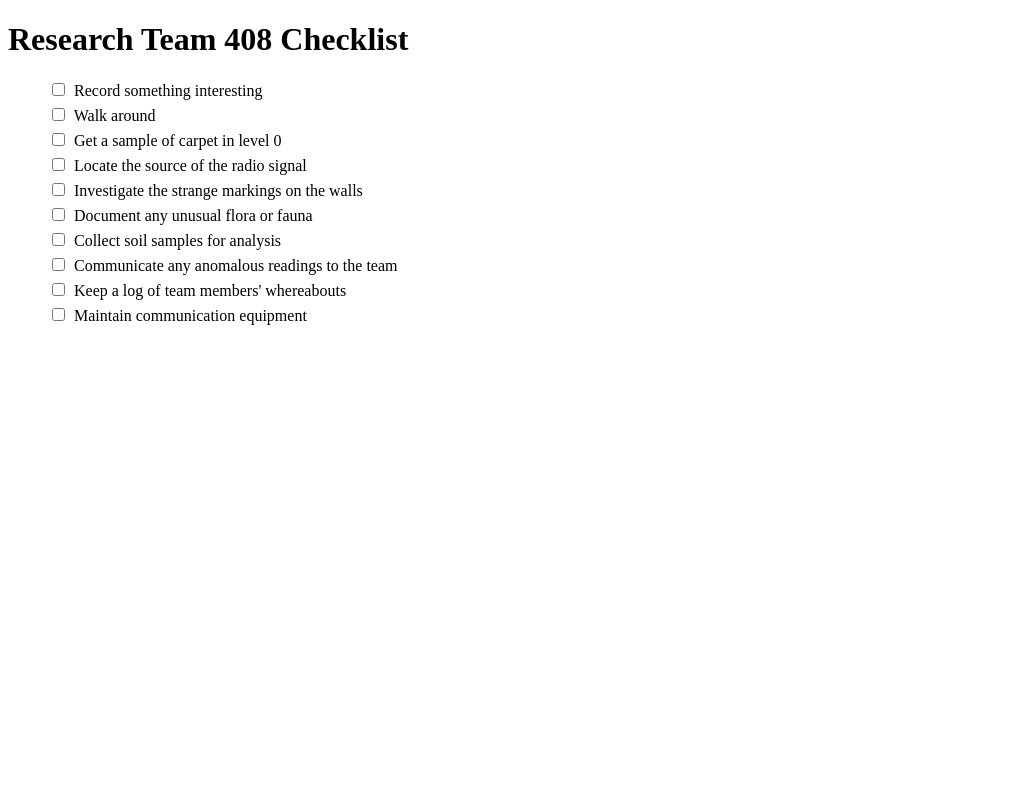
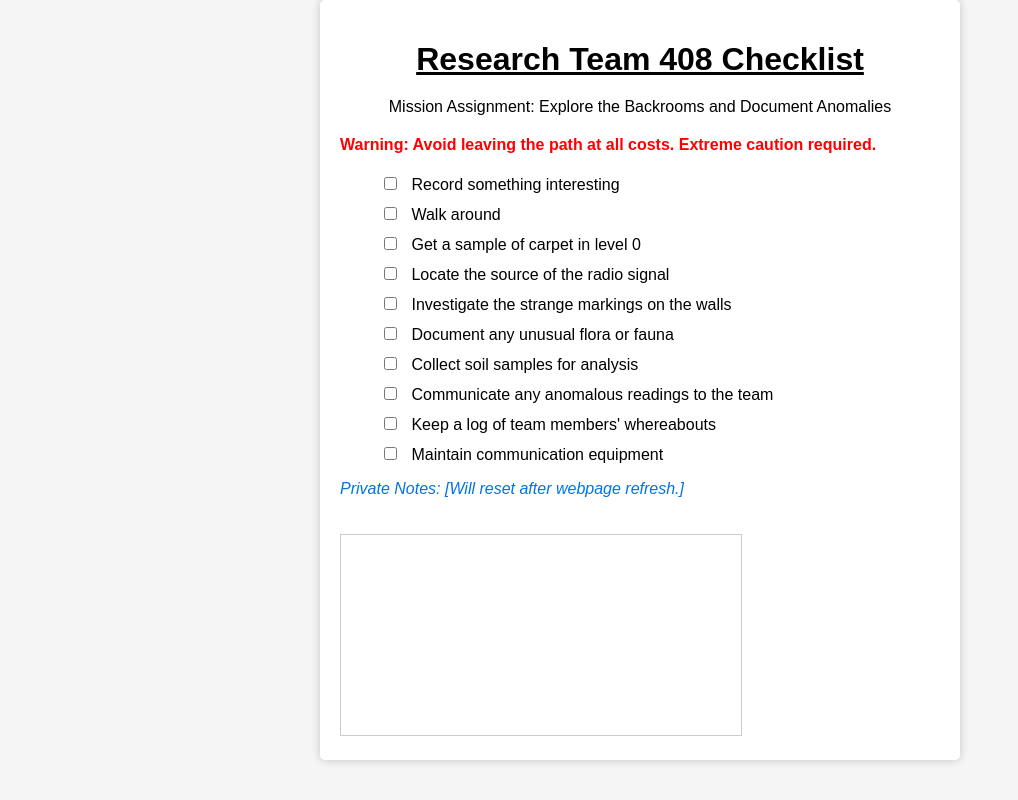
Before and after one commit to mikegent01/Backrooms, a plain HTML site: page index.html in a window 1280 px wide. Shown: the whole page, without its empty margins (0-1018 px from the left). Drawn offline with Linux system fonts and the light colour scheme.

Commit message:
Update index.html

```diff
--- a/index.html
+++ b/index.html
@@ -5,22 +5,74 @@
     <meta name="viewport" content="width=device-width, initial-scale=1.0">
     <title>Research Team 408 Checklist</title>
     <style>
+        body {
+            font-family: Arial, sans-serif;
+            background-color: #f5f5f5;
+            margin: 0;
+            padding: 0;
+        }
+
+        h1 {
+            text-align: center;
+            text-decoration: underline;
+            margin-bottom: 20px;
+        }
+
+        .container {
+            max-width: 600px;
+            margin: 0 auto;
+            background-color: #fff;
+            padding: 20px;
+            border-radius: 5px;
+            box-shadow: 0 0 10px rgba(0, 0, 0, 0.2);
+        }
+
         ul {
             list-style-type: none;
         }
 
         label {
             display: block;
-            margin-bottom: 5px;
+            margin-bottom: 10px;
         }
 
         input[type="checkbox"] {
-            margin-right: 5px;
+            margin-right: 10px;
+        }
+
+        .warnings {
+            font-weight: bold;
+            color: red;
+            margin-bottom: 20px;
+        }
+
+        .interest {
+            font-style: italic;
+            color: #0073e6;
+        }
+
+        .subtitle {
+            text-align: center;
+            margin-bottom: 20px;
+        }
+
+        canvas {
+            border: 1px solid #ccc;
+            margin-top: 20px;
         }
     </style>
 </head>
 <body>
+    <div class="container">
         <h1>Research Team 408 Checklist</h1>
+        <div class="subtitle">
+            <p>Mission Assignment: Explore the Backrooms and Document Anomalies</p>
+        </div>
+
+        <div class="warnings">
+            <p>Warning: Avoid leaving the path at all costs. Extreme caution required.</p>
+        </div>
+
         <ul>
             <li>
                 <label>
@@ -75,9 +127,18 @@
             </li>
         </ul>
 
+        <div class="interest">
+            <p>Private Notes: [Will reset after webpage refresh.]</p>
+        </div>
+
+        <canvas id="drawingCanvas" width="400" height="200"></canvas>
+    </div>
+
     <script>
-        // JavaScript to handle checkbox updates
         const checkboxes = document.querySelectorAll('input[type="checkbox"]');
+        const canvas = document.getElementById('drawingCanvas');
+        const ctx = canvas.getContext('2d');
+        let isDrawing = false;
 
         checkboxes.forEach(checkbox => {
             checkbox.addEventListener('change', function () {
@@ -87,7 +148,38 @@
                 } else {
                     this.parentNode.style.textDecoration = 'none';
                 }
+
+                localStorage.setItem(this.id, isChecked);
             });
+
+            const isChecked = localStorage.getItem(checkbox.id) === 'true';
+            checkbox.checked = isChecked;
+
+            if (isChecked) {
+                checkbox.parentNode.style.textDecoration = 'line-through';
+            }
+        });
+
+        canvas.addEventListener('mousedown', () => {
+            isDrawing = true;
+        });
+
+        canvas.addEventListener('mouseup', () => {
+            isDrawing = false;
+            ctx.beginPath();
+        });
+
+        canvas.addEventListener('mousemove', (e) => {
+            if (!isDrawing) return;
+
+            ctx.lineWidth = 2;
+            ctx.lineCap = 'round';
+            ctx.strokeStyle = 'black';
+
+            ctx.lineTo(e.clientX - canvas.getBoundingClientRect().left, e.clientY - canvas.getBoundingClientRect().top);
+            ctx.stroke();
+            ctx.beginPath();
+            ctx.moveTo(e.clientX - canvas.getBoundingClientRect().left, e.clientY - canvas.getBoundingClientRect().top);
         });
     </script>
 </body>
```
Lines whose indentation alone changed are shown as unchanged.
